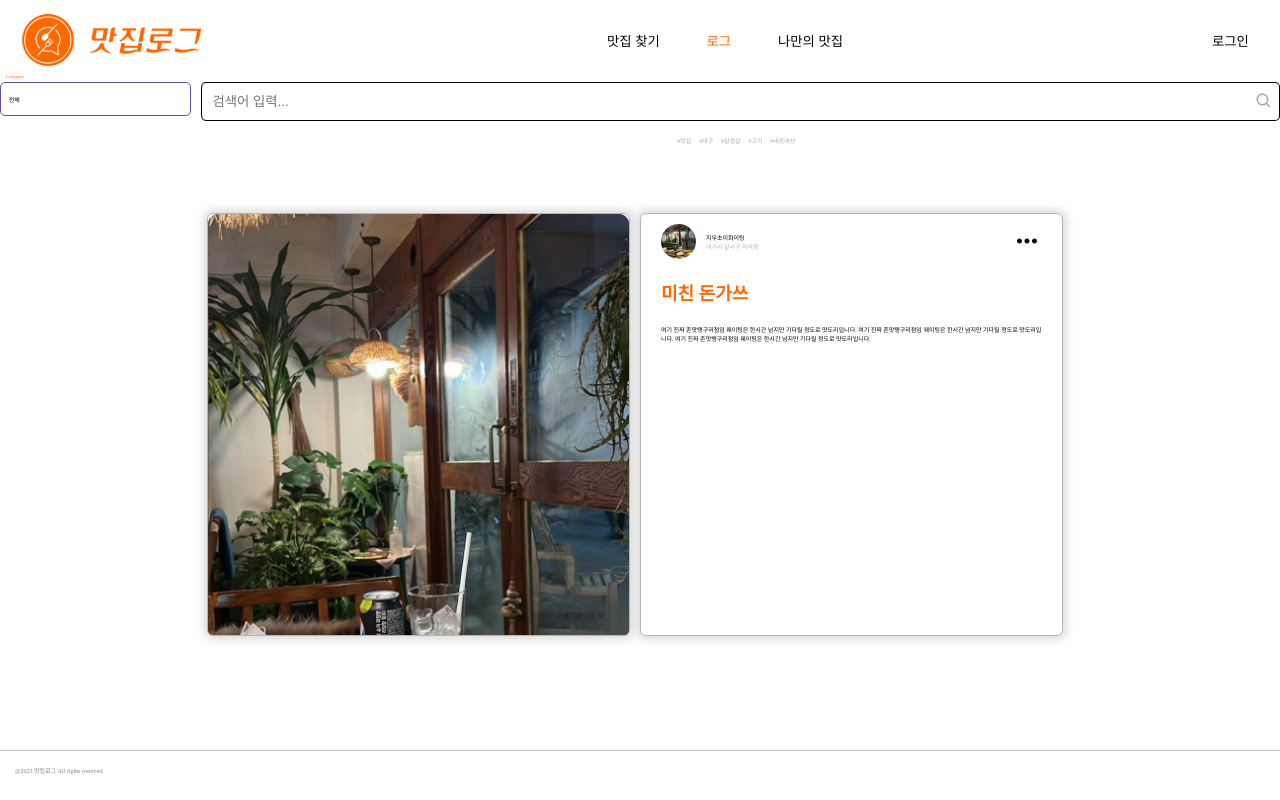
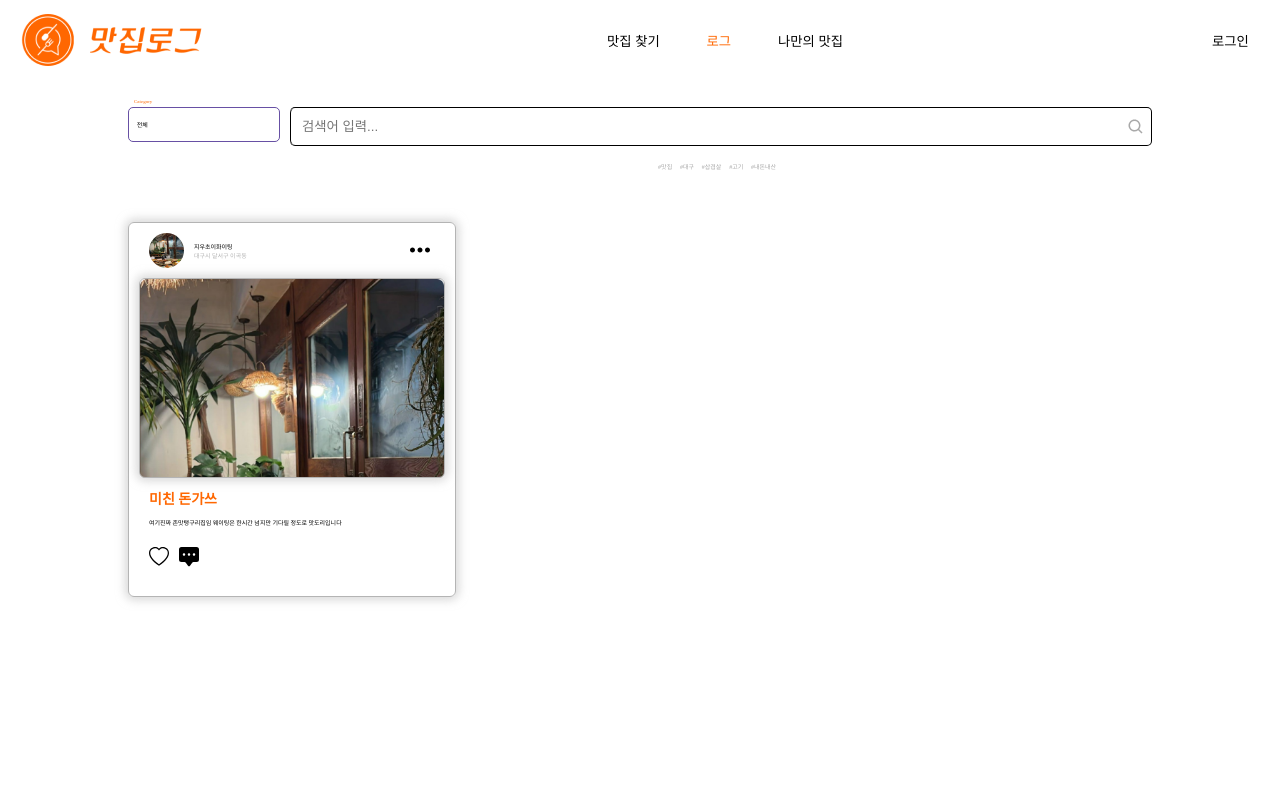
Before and after one commit to matjiplog/matjiplog-web, a React (Create React App) app in the folder matjiplog/: page /log in a window 1280 px wide. Shown: the top 800 px of the page. Built offline with nearby package versions, Linux system fonts and the light colour scheme.

Commit message:
QIPC-253 [FEAT] 로그 페이지 Grid 구현 완료

```diff
--- a/matjiplog/src/Components/Log/DrowDown.tsx
+++ b/matjiplog/src/Components/Log/DrowDown.tsx
@@ -12,7 +12,7 @@ function DrowDown() {
 }
 
 const ItemDiv = styled.div`
-  width: 100px;
+  width: 80px;
   height: 30px;
   display : flex;
   justify-content : center;
@@ -24,7 +24,7 @@ const ItemDiv = styled.div`
 const Content = styled.div`
   justify-content: center;
   position: absolute;
-  margin-left : -80px;
+  margin-left : -65px;
   margin-top : -5px;
   background: white;
   box-shadow: 0 4px 5px 0 #00000026;
--- a/matjiplog/src/Components/Log/UserLog.tsx
+++ b/matjiplog/src/Components/Log/UserLog.tsx
@@ -2,26 +2,22 @@ import styled from "styled-components";
 import { BiDotsHorizontalRounded } from "react-icons/bi";
 import { useState } from "react";
 import DrowDown from "./DrowDown";
-
+import { BsHeart, BsFillChatSquareDotsFill , BsEmojiSmile, } from "react-icons/bs";
 
 function UserLog() {
   const userName = "지우초이화이팅";
   const Location = "대구시 달서구 이곡동";
   const RestaurantName = "미친 돈가쓰";
-  const Review = "여기 진짜 존맛탱구리점임 웨이팅은 한시간 넘지만 기다릴 정도로 맛도리입니다. 여기 진짜 존맛탱구리점임 웨이팅은 한시간 넘지만 기다릴 정도로 맛도리입니다. 여기 진짜 존맛탱구리점임 웨이팅은 한시간 넘지만 기다릴 정도로 맛도리입니다."
-
-  const hasTagMenu = ["맛집", "대구", "삽겹살", "고기", "내돈내산"];
+  const Review = "여기진짜 존맛탱구리집임 웨이팅은 한시간 넘지만 기다릴 정도로 맛도리입니다 ";
 
   const [drowdown, setDrowdown] = useState(false);
   const DotClick = () =>{
-    console.log("ddd")
     setDrowdown(!drowdown);
   };
 
   return(
     <UserLogWrap>
-      <LogImgDiv></LogImgDiv>
-      <LogContentlDiv>
+      <CardDiv>
         <ContentTopDiv>
           <ProfileImg src="/assets/images/loginPicture.png"></ProfileImg>
           <TopTextDiv>
@@ -32,37 +28,48 @@ function UserLog() {
             <BiDotsHorizontalRounded onClick={DotClick}  size={30} color="black"></BiDotsHorizontalRounded>
             {drowdown && <DrowDown></DrowDown>}
           </DotDiv>
-
-
         </ContentTopDiv>
+        <LogImgDiv></LogImgDiv>
         <ContentDiv>
           <RNameDiv>{RestaurantName}</RNameDiv>
           <ReviewDiv>{Review}</ReviewDiv>
         </ContentDiv>
-      </LogContentlDiv>
+        <EmoticonDiv>
+          <BsHeart size={20} style={ {marginRight: "10px"} }></BsHeart>
+          <BsFillChatSquareDotsFill size={20}></BsFillChatSquareDotsFill>
+          {/* <BsEmojiSmile size={20}></BsEmojiSmile> */}
+        </EmoticonDiv>
+      </CardDiv>
+      {/* if문으로 카드 div가 4개보다 작으면 만들어주기 */}
+      <EmptyDiv></EmptyDiv>
+      <EmptyDiv></EmptyDiv>
+      <EmptyDiv></EmptyDiv>
     </UserLogWrap>
   );
 }
 
-const CommentDiv = styled.div`
-  flex: 1 1 20%;
-  background-color : black;
+const EmoticonDiv = styled.div`
+  width: 100%;
+  display: flex;
+  justify-content: flex-start;
+  padding: 10px 20px 10px 20px;
 `;
 const ReviewDiv = styled.div`
-  word-wrap: break-word;
+  display: block;
+  width: 210px;
+  overflow: hidden;
+  text-overflow: ellipsis;
+  white-space: nowrap;
+  margin-top: 10px;
 `;
 const RNameDiv = styled.div`
   color: #FF6701;
-  font-size : 18px;
+  font-size : 14px;
   font-weight: bold;
-  margin-bottom: 20px;
 `;
 const ContentDiv = styled.div`
   margin: 10px 20px 10px 20px;
 `;
-// img="/assets/images/loginPicture.png"
-// background-image : url(${(props) => props.img || "none"});
-
 const DotDiv =styled.div`
   margin-left: auto;
 `;
@@ -84,37 +91,35 @@ const ContentTopDiv = styled.div`
   align-items: center;
   margin: 10px 20px 10px 20px;
 `;
-const LogContentlDiv = styled.div`
-  border : solid #b4b4b4 1px;
-  border-radius: 6px;
-  width: 423px;
-  height: 423px;
-  margin-top : 2%;
-  margin-right : 10px;
-  box-shadow: 0px 0px 10px 3px rgba(190, 190, 190, 0.6);
-  display: flex;
-  flex-direction: column;
-`;
 const LogImgDiv = styled.div`
-  width: 423px;
-  height: 423px;
+  width: auto;
+  height: 200px;
+  margin: 10px;
   border : solid #b4b4b4 1px;
   border-radius: 6px;
   background-image: url("/assets/images/loginPicture.png");
   background-repeat : no-repeat;
   background-size : cover;
-  margin-top : 2%;
-  margin-right : 10px;
   box-shadow: 0px 0px 10px 3px rgba(190, 190, 190, 0.6);
 `;
+
+const CardDiv = styled.div`
+  height: 375px;
+  border : solid #b4b4b4 1px;
+  border-radius: 6px;
+  box-shadow: 0px 0px 10px 3px rgba(190, 190, 190, 0.6);
+`;
+
+const EmptyDiv = styled.div`
+  height: 375px;
+`;
+
 const UserLogWrap = styled.div`
-  display : flex;
-  justify-content: center;
-  align-items: center;
-  margin : 50px 15% 0 15%;
-  @media screen and (max-width: 850px){
-    flex-direction: column;
-  }
+  padding-top : 5%;
+  margin : 0 auto;
+  display: grid;
+  grid-template-columns: repeat(auto-fit, minmax(250px, 1fr));
+  grid-gap: 20px;
 `;
 
 export default UserLog;
--- a/matjiplog/src/Pages/Log.tsx
+++ b/matjiplog/src/Pages/Log.tsx
@@ -12,8 +12,10 @@ function Log() {
       <LogWrap>
         <Header></Header>
         {/* <hr style={{ color: "#b4b4b4", border: "1px solid", width: "85%",margin: "0px auto", marginTop: "10px" }}></hr> */}
-        <SearchBar></SearchBar>
-        <UserLog></UserLog>
+        <Setion>
+          <SearchBar></SearchBar>
+          <UserLog></UserLog>
+        </Setion>
       </LogWrap>
       <Footer></Footer>
     </>
@@ -21,7 +23,9 @@ function Log() {
   );
 }
 
-
+const Setion = styled.div`
+  padding : 2% 10% 0 10%;
+`;
 
 const LogWrap = styled.div`
   min-height: 100%;
```
